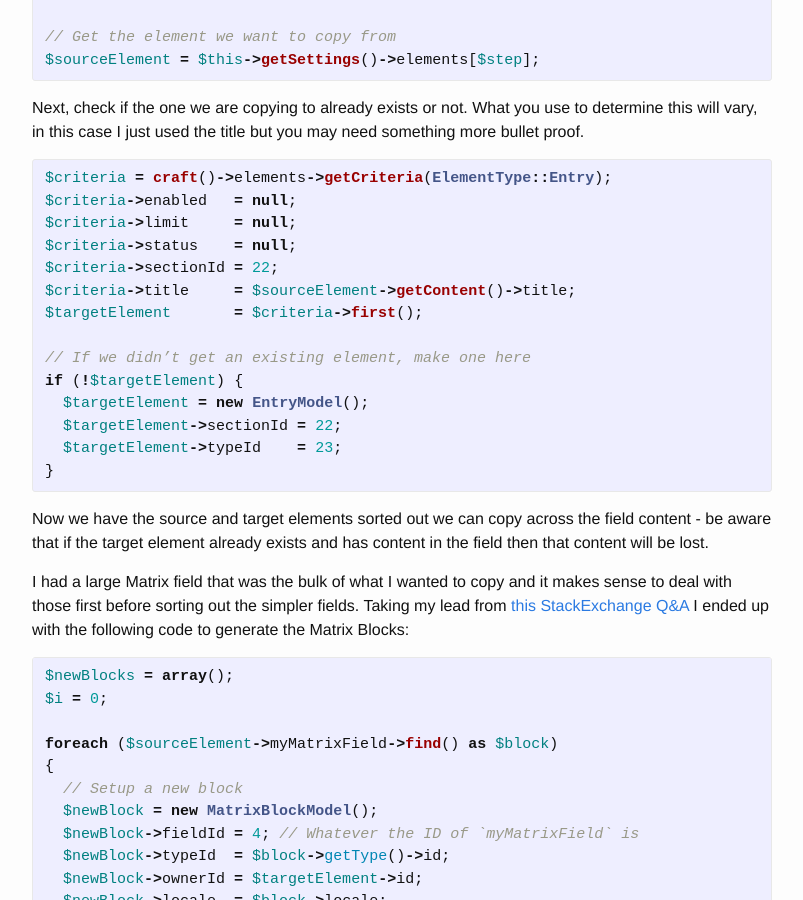
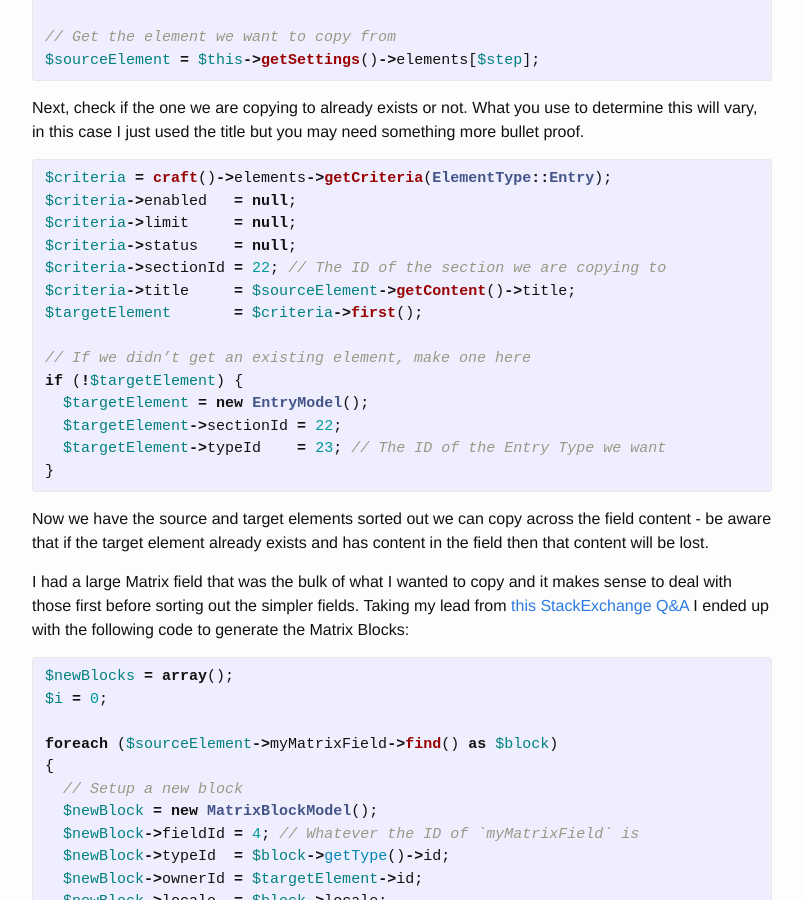
Before and after one commit to supercool/supercool.github.io, a Jekyll site: the page built from _posts/2016-01-14-migrating-content-within-craft.md, in a window 1280 px wide and 900 px high, scrolled down 3395 px. Shown: the whole window, without its empty margins (238-1041 px from the left). Built offline with Jekyll 4.4.1, drawn with Linux system fonts in a browser that asks for light colours; Markdown is read by kramdown in place of the engine named in the settings; comment, search, counter and statistics services are not loaded.

Commit message:
comment tweaks

```diff
--- a/_posts/2016-01-14-migrating-content-within-craft.md
+++ b/_posts/2016-01-14-migrating-content-within-craft.md
@@ -162,7 +162,7 @@ $criteria = craft()->elements->getCriteria(ElementType::Entry);
 $criteria->enabled   = null;
 $criteria->limit     = null;
 $criteria->status    = null;
-$criteria->sectionId = 22;
+$criteria->sectionId = 22; // The ID of the section we are copying to
 $criteria->title     = $sourceElement->getContent()->title;
 $targetElement       = $criteria->first();
 
@@ -170,7 +170,7 @@ $targetElement       = $criteria->first();
 if (!$targetElement) {
   $targetElement = new EntryModel();
   $targetElement->sectionId = 22;
-  $targetElement->typeId    = 23;
+  $targetElement->typeId    = 23; // The ID of the Entry Type we want
 }
 {% endraw %}
 {% endhighlight %}
@@ -309,20 +309,16 @@ Now that we have both Tasks written we just need a way to create the manager Tas
 {% raw %}
 public function actionMigrate()
 {
-
   // Create the Task
   craft()->tasks->createTask('MyPlugin_MigrateManager');
 
-  if (!craft()->tasks->isTaskRunning())
-  {
+  if (!craft()->tasks->isTaskRunning()) {
     // Is there a pending task?
     $task = craft()->tasks->getNextPendingTask();
 
-    if ($task)
-    {
+    if ($task) {
       // Attempt to close the connection if this is an Ajax request
-      if (craft()->request->isAjaxRequest())
-      {
+      if (craft()->request->isAjaxRequest()) {
         craft()->request->close();
       }
 
@@ -330,7 +326,6 @@ public function actionMigrate()
       craft()->tasks->runPendingTasks();
     }
   }
-
 }
 {% endraw %}
 {% endhighlight %}
```
